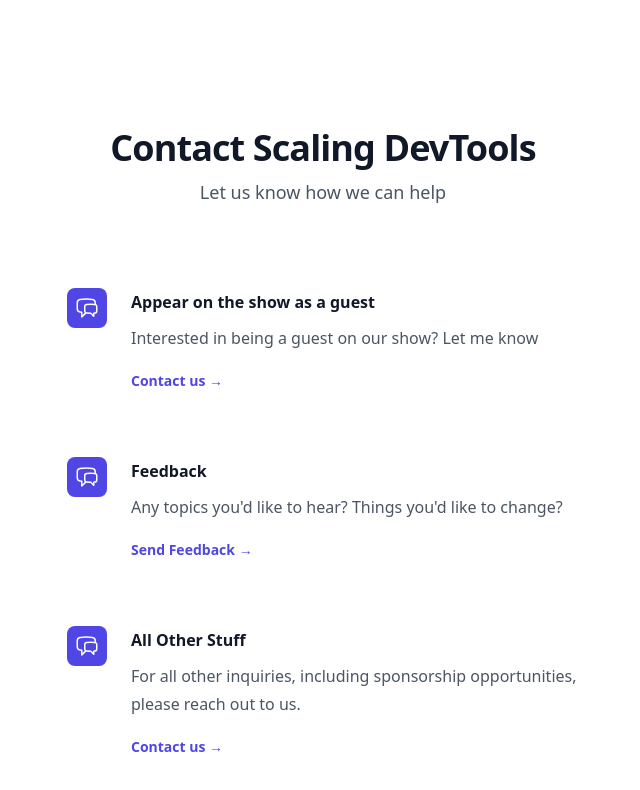
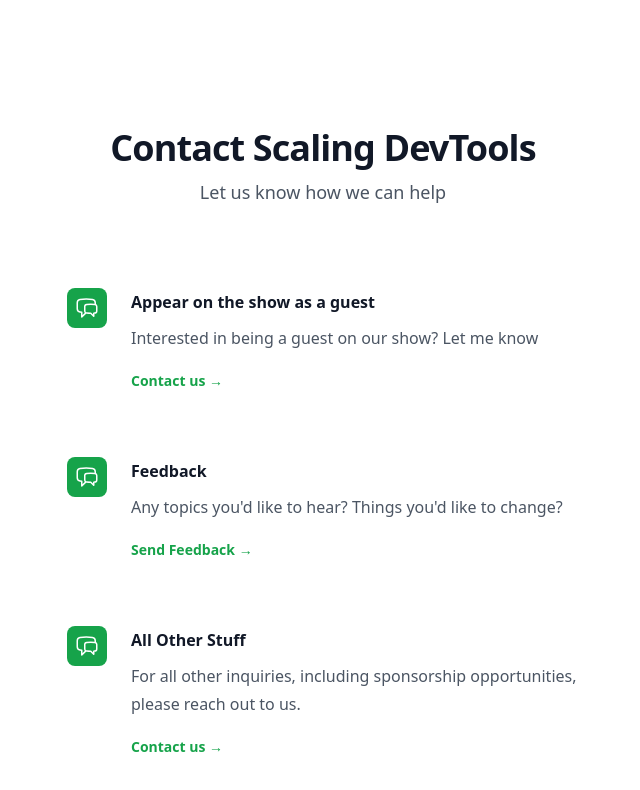
Before and after one commit to jackbridger/scaling-devtools, a Nuxt app: page /contact in a window 1280 px wide. Shown: the top 790 px of the page, without its empty margins (317-957 px from the left). Built offline with nearby package versions, Linux system fonts and the light colour scheme.

Commit message:
make it green

```diff
--- a/components/Footer.vue
+++ b/components/Footer.vue
@@ -46,9 +46,9 @@
           <p class="mt-2 text-sm leading-6 text-gray-600">The latest news, articles, and resources, sent to your inbox weekly.</p>
           <form class="mt-6 sm:flex sm:max-w-md">
             <label for="email-address" class="sr-only">Email address</label>
-            <input type="email" name="email-address" id="email-address" autocomplete="email" required="" class="w-full min-w-0 appearance-none rounded-md border-0 bg-white px-3 py-1.5 text-base text-gray-900 shadow-sm ring-1 ring-inset ring-gray-300 placeholder:text-gray-400 focus:ring-2 focus:ring-inset focus:ring-indigo-600 sm:w-64 sm:text-sm sm:leading-6 xl:w-full" placeholder="Enter your email" />
+            <input type="email" name="email-address" id="email-address" autocomplete="email" required="" class="w-full min-w-0 appearance-none rounded-md border-0 bg-white px-3 py-1.5 text-base text-gray-900 shadow-sm ring-1 ring-inset ring-gray-300 placeholder:text-gray-400 focus:ring-2 focus:ring-inset focus:ring-green-600 sm:w-64 sm:text-sm sm:leading-6 xl:w-full" placeholder="Enter your email" />
             <div class="mt-4 sm:ml-4 sm:mt-0 sm:flex-shrink-0">
-              <button type="submit" class="flex w-full items-center justify-center rounded-md bg-indigo-600 px-3 py-2 text-sm font-semibold text-white shadow-sm hover:bg-indigo-500 focus-visible:outline focus-visible:outline-2 focus-visible:outline-offset-2 focus-visible:outline-indigo-600">Subscribe</button>
+              <button type="submit" class="flex w-full items-center justify-center rounded-md bg-green-600 px-3 py-2 text-sm font-semibold text-white shadow-sm hover:bg-green-500 focus-visible:outline focus-visible:outline-2 focus-visible:outline-offset-2 focus-visible:outline-green-600">Subscribe</button>
             </div>
           </form>
         </div> -->
--- a/components/Hero.vue
+++ b/components/Hero.vue
@@ -6,7 +6,7 @@
           <a href="/" class="-m-1.5 p-1.5">
             <span class="sr-only">Scaling DevTools</span>
             <h1 class="h-8 w-auto font-logo text-2xl">Scaling DevTools</h1>
-            <!-- <img class="h-8 w-auto" src="https://tailwindui.com/img/logos/mark.svg?color=indigo&shade=600" alt="" /> -->
+            <!-- <img class="h-8 w-auto" src="https://tailwindui.com/img/logos/mark.svg?color=green&shade=600" alt="" /> -->
           </a>
         </div>
         <div class="flex lg:hidden">
@@ -29,7 +29,7 @@
             <a href="#" class="-m-1.5 p-1.5">
               <span class="sr-only">Scaling DevTools</span>
               <h1 class="h-8 w-auto font-mono">Scaling DevTools</h1>
-              <!-- <img class="h-8 w-auto" src="https://tailwindui.com/img/logos/mark.svg?color=indigo&shade=600" alt="" /> -->
+              <!-- <img class="h-8 w-auto" src="https://tailwindui.com/img/logos/mark.svg?color=green&shade=600" alt="" /> -->
             </a>
             <button type="button" class="-m-2.5 rounded-md p-2.5 text-gray-700" @click="mobileMenuOpen = false">
               <span class="sr-only">Close menu</span>
@@ -66,7 +66,7 @@
           <!-- </div> -->
         </div>
           <div class="mt-10 flex items-center justify-center gap-x-6">
-            <a href="https://podcast.scalingdevtools.com/" class="rounded-md bg-green-900 px-3.5 py-2.5 text-sm font-semibold text-white shadow-sm hover:bg-indigo-500 focus-visible:outline focus-visible:outline-2 focus-visible:outline-offset-2 focus-visible:outline-indigo-600">Listen now</a>
+            <a href="https://podcast.scalingdevtools.com/" class="rounded-md bg-green-900 px-3.5 py-2.5 text-sm font-semibold text-white shadow-sm hover:bg-green-500 focus-visible:outline focus-visible:outline-2 focus-visible:outline-offset-2 focus-visible:outline-green-600">Listen now</a>
             <a href="https://blog.scalingdevtools.com/" class="text-sm font-semibold leading-6 text-gray-900">Read our blog <span aria-hidden="true">→</span></a>
           </div>
         </div>
--- a/components/LatestEpisode.vue
+++ b/components/LatestEpisode.vue
@@ -1,7 +1,7 @@
 <template>
   <div class="bg-white px-6 py-32 lg:px-8">
     <div class="mx-auto max-w-3xl text-base leading-7 text-gray-700">
-      <p class="text-base font-semibold leading-7 text-indigo-600">Podcast</p>
+      <p class="text-base font-semibold leading-7 text-green-600">Podcast</p>
       <h1 class="mt-2 text-3xl font-bold tracking-tight text-gray-900 sm:text-4xl">Latest Episode</h1>
       <iframe class="mt-6 text-xl leading-8" width="100%" height="180" frameborder="no" scrolling="no" seamless="" src="https://share.transistor.fm/e/scaling-devtools/latest"></iframe>
     </div>
--- a/components/Testimonial.vue
+++ b/components/Testimonial.vue
@@ -1,8 +1,8 @@
 <template>
   <section class="isolate overflow-hidden bg-white px-6 lg:px-8">
     <div class="relative mx-auto max-w-2xl py-24 sm:py-32 lg:max-w-4xl">
-      <div class="absolute left-1/2 top-0 -z-10 h-[50rem] w-[90rem] -translate-x-1/2 bg-[radial-gradient(50%_100%_at_top,theme(colors.indigo.100),white)] opacity-20 lg:left-36" />
-      <div class="absolute inset-y-0 right-1/2 -z-10 mr-12 w-[150vw] origin-bottom-left skew-x-[-30deg] bg-white shadow-xl shadow-indigo-600/10 ring-1 ring-indigo-50 sm:mr-20 md:mr-0 lg:right-full lg:-mr-36 lg:origin-center" />
+      <div class="absolute left-1/2 top-0 -z-10 h-[50rem] w-[90rem] -translate-x-1/2 bg-[radial-gradient(50%_100%_at_top,theme(colors.green.100),white)] opacity-20 lg:left-36" />
+      <div class="absolute inset-y-0 right-1/2 -z-10 mr-12 w-[150vw] origin-bottom-left skew-x-[-30deg] bg-white shadow-xl shadow-green-600/10 ring-1 ring-green-50 sm:mr-20 md:mr-0 lg:right-full lg:-mr-36 lg:origin-center" />
       <figure class="grid grid-cols-1 items-center gap-x-6 gap-y-8 lg:gap-x-10">
         <div class="relative col-span-2 lg:col-start-1 lg:row-start-2">
           <svg viewBox="0 0 162 128" fill="none" aria-hidden="true" class="absolute -top-12 left-0 -z-10 h-32 stroke-gray-900/10">
@@ -14,7 +14,7 @@
           </blockquote>
         </div>
         <div class="col-end-1 w-16 lg:row-span-4 lg:w-72">
-          <img class="rounded-xl bg-indigo-50 lg:rounded-3xl" src="/img/zeno.jpg" alt="" />
+          <img class="rounded-xl bg-green-50 lg:rounded-3xl" src="/img/zeno.jpg" alt="" />
         </div>
         <figcaption class="text-base lg:col-start-1 lg:row-start-3">
           <div class="font-semibold text-gray-900">Zeno Rocha</div>
--- a/components/ToolsTable.vue
+++ b/components/ToolsTable.vue
@@ -30,7 +30,7 @@
               <td class="hidden px-3 py-4 text-sm text-gray-500 sm:table-cell">{{ company.stage }}</td>
               <td class="px-3 py-4 text-sm text-gray-500">{{ company.strategies }}</td>
               <td class="py-4 pl-3 pr-4 text-right text-sm font-medium sm:pr-0">
-                <a :href="`/tools/${company.slug}`" class="text-indigo-600 hover:text-indigo-900">View more<span class="sr-only">, {{ company.name }}</span></a>
+                <a :href="`/tools/${company.slug}`" class="text-green-600 hover:text-green-900">View more<span class="sr-only">, {{ company.name }}</span></a>
               </td>
             </tr>
           </tbody>
--- a/pages/contact.vue
+++ b/pages/contact.vue
@@ -6,38 +6,38 @@
     </div>
     <div class="mx-auto mt-20 max-w-lg space-y-16">
       <div class="flex gap-x-6">
-        <div class="flex h-10 w-10 shrink-0 items-center justify-center rounded-lg bg-indigo-600">
+        <div class="flex h-10 w-10 shrink-0 items-center justify-center rounded-lg bg-green-600">
           <ChatBubbleLeftRightIcon class="h-6 w-6 text-white" aria-hidden="true" />
         </div>
         <div>
           <h3 class="text-base font-semibold leading-7 text-gray-900">Appear on the show as a guest</h3>
           <p class="mt-2 leading-7 text-gray-600">Interested in being a guest on our show? Let me know</p>
           <p class="mt-4">
-            <a href="mailto:jack@scalingdevtools.com?subject=Appear on the Show as a Guest" class="text-sm font-semibold leading-6 text-indigo-600">Contact us <span aria-hidden="true">&rarr;</span></a>
+            <a href="mailto:jack@scalingdevtools.com?subject=Appear on the Show as a Guest" class="text-sm font-semibold leading-6 text-green-600">Contact us <span aria-hidden="true">&rarr;</span></a>
           </p>
         </div>
       </div>
       <div class="flex gap-x-6">
-        <div class="flex h-10 w-10 shrink-0 items-center justify-center rounded-lg bg-indigo-600">
+        <div class="flex h-10 w-10 shrink-0 items-center justify-center rounded-lg bg-green-600">
           <ChatBubbleLeftRightIcon class="h-6 w-6 text-white" aria-hidden="true" />
         </div>
         <div>
           <h3 class="text-base font-semibold leading-7 text-gray-900">Feedback</h3>
           <p class="mt-2 leading-7 text-gray-600">Any topics you'd like to hear? Things you'd like to change?</p>
           <p class="mt-4">
-            <a href="mailto:jack@scalingdevtools.com?subject=Feedback" class="text-sm font-semibold leading-6 text-indigo-600">Send Feedback <span aria-hidden="true">&rarr;</span></a>
+            <a href="mailto:jack@scalingdevtools.com?subject=Feedback" class="text-sm font-semibold leading-6 text-green-600">Send Feedback <span aria-hidden="true">&rarr;</span></a>
           </p>
         </div>
       </div>
       <div class="flex gap-x-6">
-        <div class="flex h-10 w-10 shrink-0 items-center justify-center rounded-lg bg-indigo-600">
+        <div class="flex h-10 w-10 shrink-0 items-center justify-center rounded-lg bg-green-600">
           <ChatBubbleLeftRightIcon class="h-6 w-6 text-white" aria-hidden="true" />
         </div>
         <div>
           <h3 class="text-base font-semibold leading-7 text-gray-900">All Other Stuff</h3>
           <p class="mt-2 leading-7 text-gray-600">For all other inquiries, including sponsorship opportunities, please reach out to us.</p>
           <p class="mt-4">
-            <a href="mailto:jack@scalingdevtools.com?subject=General Inquiry" class="text-sm font-semibold leading-6 text-indigo-600">Contact us <span aria-hidden="true">&rarr;</span></a>
+            <a href="mailto:jack@scalingdevtools.com?subject=General Inquiry" class="text-sm font-semibold leading-6 text-green-600">Contact us <span aria-hidden="true">&rarr;</span></a>
           </p>
         </div>
       </div>
```
Also changed, not shown: components/Testimonials.vue (+7 -7 lines).
